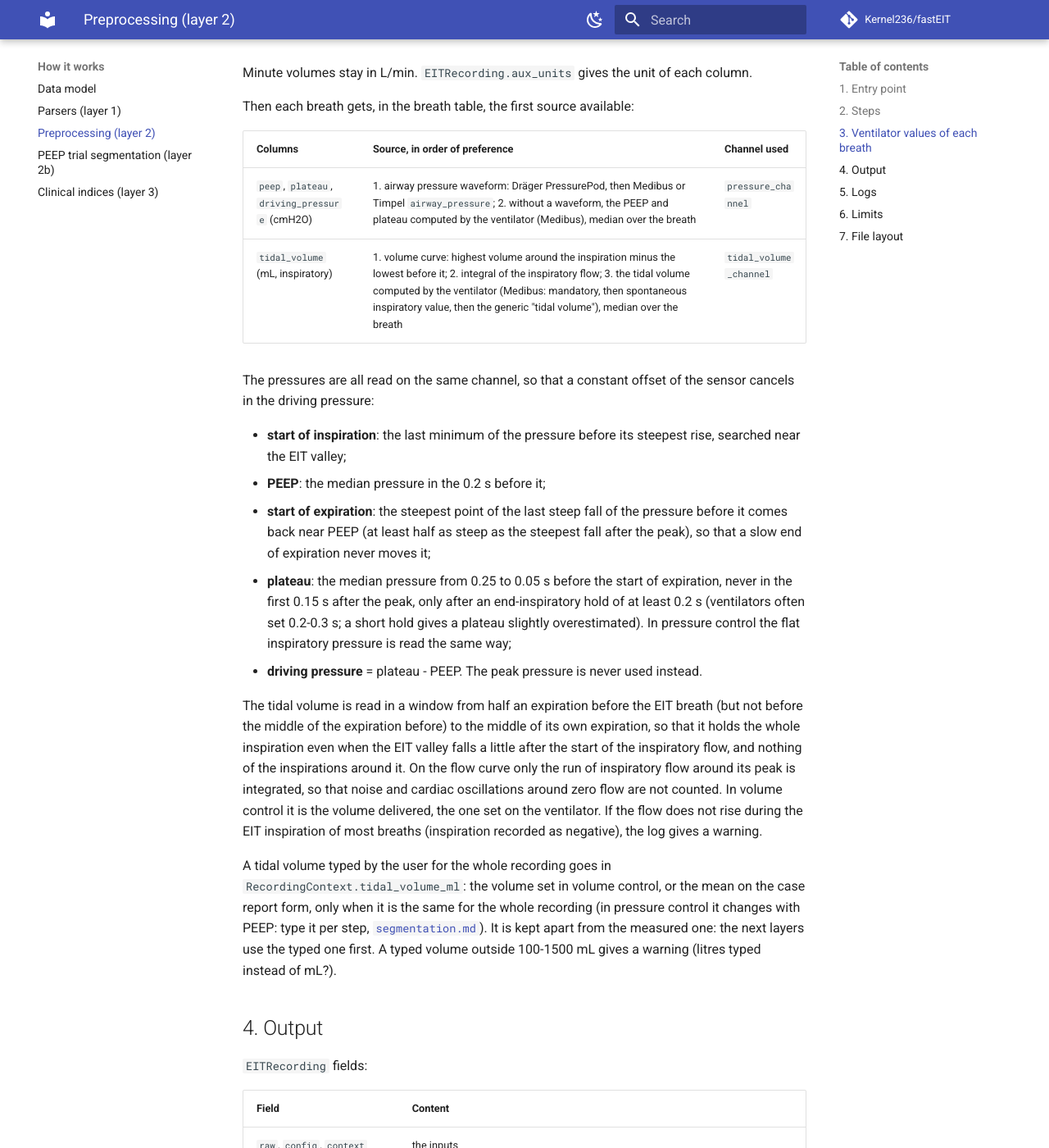
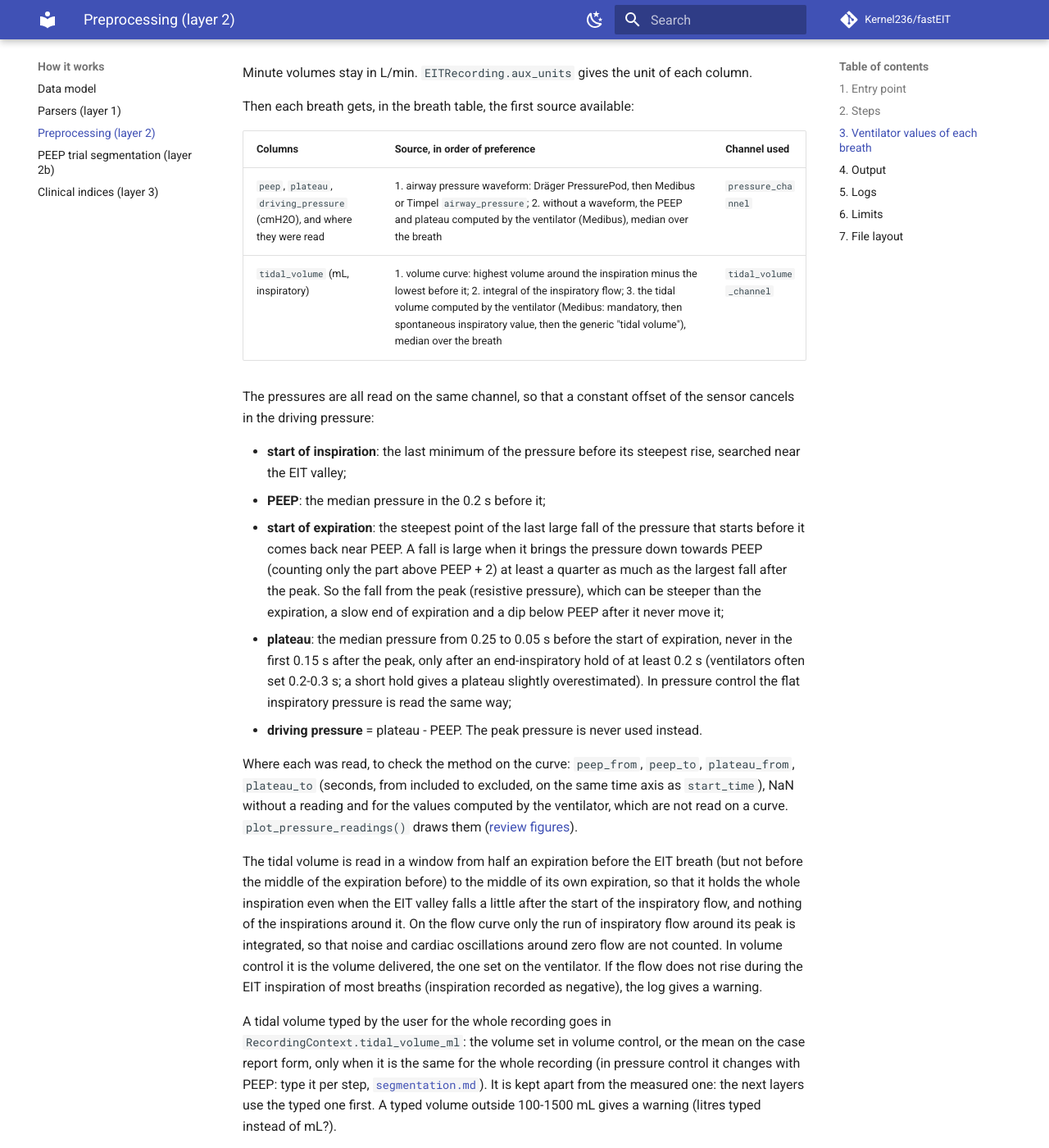
Before and after one commit to Kernel236/fastEIT, an MkDocs documentation site: the page built from docs/preprocessing.md, in a window 1280 px wide and 1400 px high, scrolled down 3543 px. Shown: the whole window at 82% size. Built offline with MkDocs 1.6.1 and Material for MkDocs 9.7.7, drawn with Linux system fonts in a browser that asks for light colours; comment, search, counter and statistics services are not loaded; the version menu is left out; some of the changed text lies outside the part shown.

Commit message:
docs: the new start of expiration and the pressure readings

```diff
--- a/docs/preprocessing.md
+++ b/docs/preprocessing.md
@@ -112,7 +112,7 @@ Then each breath gets, in the breath table, the first source available:
 
 | Columns | Source, in order of preference | Channel used |
 |---------|-------------------------------|--------------|
-| `peep`, `plateau`, `driving_pressure` (cmH2O) | 1. airway pressure waveform: Dräger PressurePod, then Medibus or Timpel `airway_pressure`; 2. without a waveform, the PEEP and plateau computed by the ventilator (Medibus), median over the breath | `pressure_channel` |
+| `peep`, `plateau`, `driving_pressure` (cmH2O), and where they were read | 1. airway pressure waveform: Dräger PressurePod, then Medibus or Timpel `airway_pressure`; 2. without a waveform, the PEEP and plateau computed by the ventilator (Medibus), median over the breath | `pressure_channel` |
 | `tidal_volume` (mL, inspiratory) | 1. volume curve: highest volume around the inspiration minus the lowest before it; 2. integral of the inspiratory flow; 3. the tidal volume computed by the ventilator (Medibus: mandatory, then spontaneous inspiratory value, then the generic "tidal volume"), median over the breath | `tidal_volume_channel` |
 
 The pressures are all read on the same channel, so that a constant offset of the
@@ -121,15 +121,24 @@ sensor cancels in the driving pressure:
 - **start of inspiration**: the last minimum of the pressure before its steepest rise,
   searched near the EIT valley;
 - **PEEP**: the median pressure in the 0.2 s before it;
-- **start of expiration**: the steepest point of the last steep fall of the pressure
-  before it comes back near PEEP (at least half as steep as the steepest fall after the
-  peak), so that a slow end of expiration never moves it;
+- **start of expiration**: the steepest point of the last large fall of the pressure
+  that starts before it comes back near PEEP. A fall is large when it brings the
+  pressure down towards PEEP (counting only the part above PEEP + 2) at least a quarter
+  as much as the largest fall after the peak. So the fall from the peak (resistive
+  pressure), which can be steeper than the expiration, a slow end of expiration and a
+  dip below PEEP after it never move it;
 - **plateau**: the median pressure from 0.25 to 0.05 s before the start of
   expiration, never in the first 0.15 s after the peak, only after an end-inspiratory
   hold of at least 0.2 s (ventilators often set 0.2-0.3 s; a short hold gives a
   plateau slightly overestimated). In pressure control the flat inspiratory pressure
   is read the same way;
 - **driving pressure** = plateau - PEEP. The peak pressure is never used instead.
+
+Where each was read, to check the method on the curve: `peep_from`, `peep_to`,
+`plateau_from`, `plateau_to` (seconds, from included to excluded, on the same time axis
+as `start_time`), NaN without a reading and for the values computed by the ventilator,
+which are not read on a curve. `plot_pressure_readings()` draws them
+([review figures](review.md)).
 
 The tidal volume is read in a window from half an expiration before the EIT breath
 (but not before the middle of the expiration before) to the middle of its own
@@ -162,7 +171,7 @@ typed volume outside 100-1500 mL gives a warning (litres typed instead of mL?).
 | `image_mask` | pixels with a signal, wider than the lung |
 | `detection_signal` | sum of all pixels: the breaths are its valleys and peaks |
 | `global_signal` | sum of the pixels inside the lung mask |
-| `breaths` | one row per breath: times and frames, flags, `excluded`, `exclusion_label`, `is_valid`, `peep`, `plateau`, `driving_pressure`, `tidal_volume` |
+| `breaths` | one row per breath: times and frames, flags, `excluded`, `exclusion_label`, `is_valid`, `peep`, `plateau`, `driving_pressure` and where they were read (`peep_from`...`plateau_to`), `tidal_volume` |
 | `lung_mask`, `tiv_map` | ventilated lung and the mean TIV map it comes from |
 | `roi_masks`, `roi_signals` | `ventral`, `dorsal`, `right`, `left`, `layer_1`-`layer_4`, four quadrants, cut on the ventilated lung (indices of a shift of ventilation use image coordinates) |
 | `aux`, `aux_units` | auxiliary signals with data, one row per frame (e.g. `airway_pressure_pod`, `esophageal_pressure_pod`, Medibus `peep`, `min_max_flag`), and the unit of each |
```
Also changed, not shown: docs/data_model.md (+1 -1 lines), docs/export.md (+1 -1 lines), docs/review.md (+18 -1 lines).
